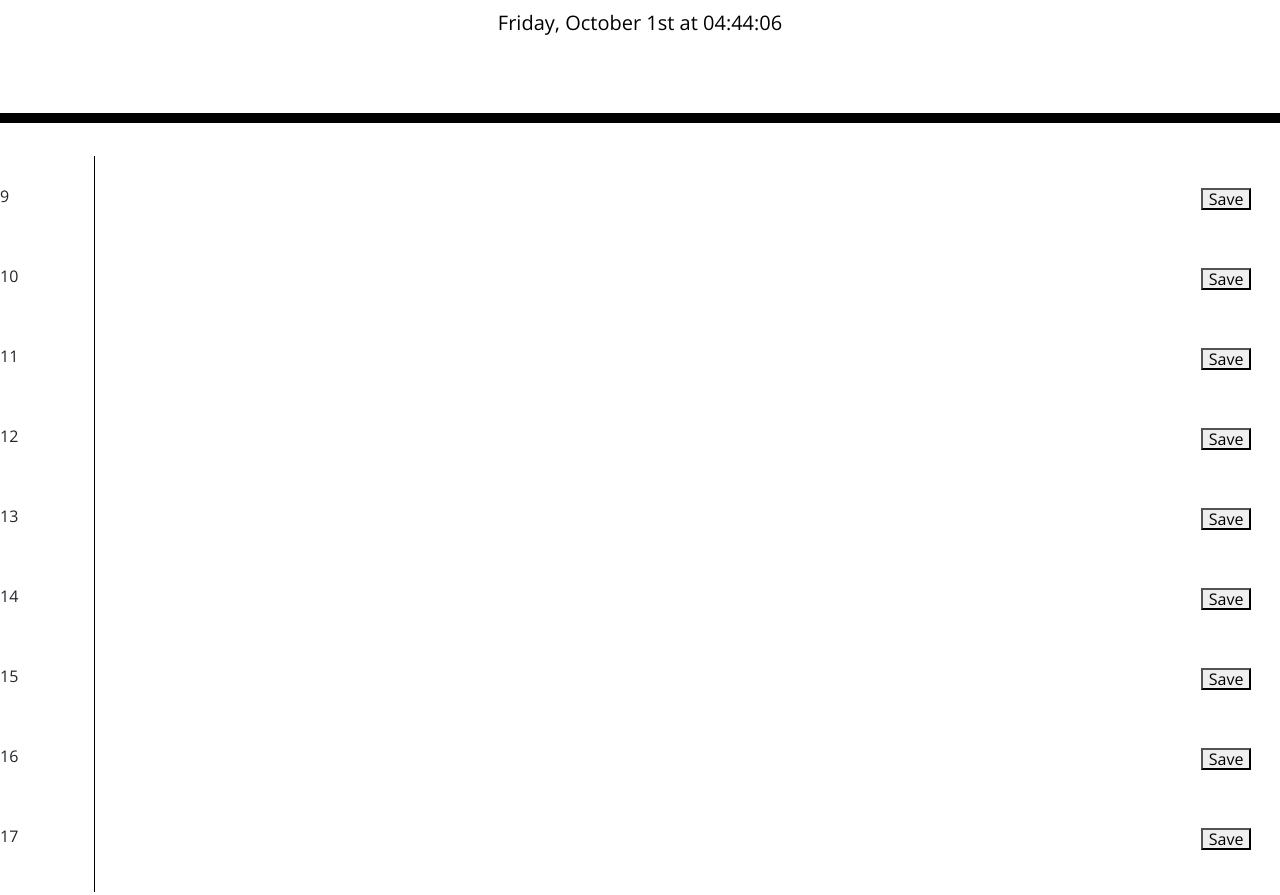
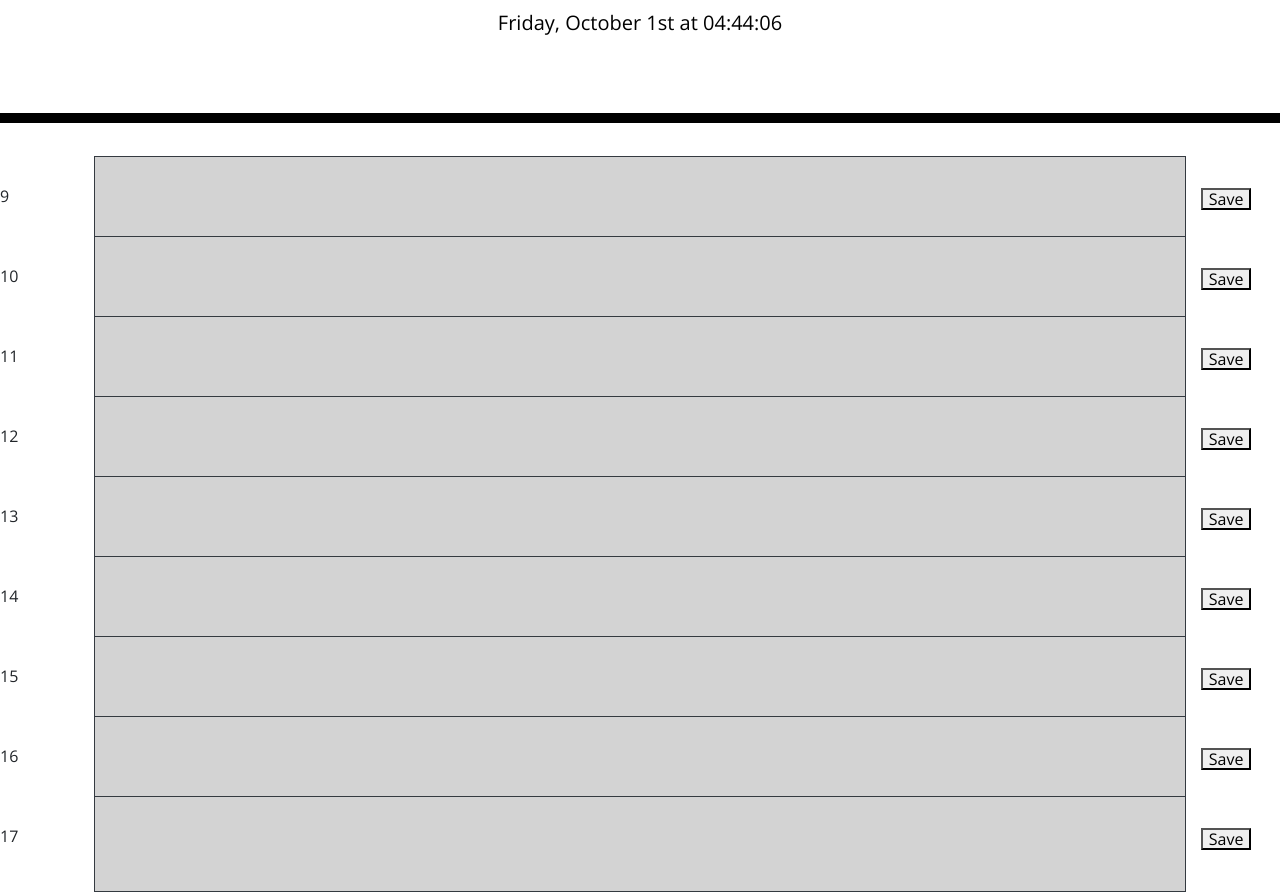
Before and after one commit to ChrisNirschl1/day-planner, a plain HTML site: page index.html in a window 1280 px wide. Shown: the part 181-1076 px from the top of the page. Drawn offline with nearby package versions, Linux system fonts and the light colour scheme.

Commit message:
got color coding to work and defined blocks

```diff
--- a/index.html
+++ b/index.html
@@ -26,7 +26,7 @@
       <div class="time col-1 ">
         <p>9</p>
       </div>
-      <textarea id="9" class="col-10 planner" >
+      <textarea id="9" class="col-10 planner border border-dark past" >
 
       </textarea>
 
@@ -41,7 +41,7 @@
       <div class="time col-1">
         <p>10</p>
       </div>
-      <textarea id="10" class="col-10  planner" >
+      <textarea id="10" class="col-10  planner border border-dark past" >
 
       </textarea>
 
@@ -56,7 +56,7 @@
       <div class="time col-1">
         <p>11</p>
       </div>
-      <textarea id="11" class="col-10 planner" >
+      <textarea id="11" class="col-10 planner border border-dark past" >
 
       </textarea>
 
@@ -71,7 +71,7 @@
       <div class="time col-1">
         <p>12</p>
       </div>
-      <textarea id="12" class="col-10 planner" >
+      <textarea id="12" class="col-10 planner border border-dark past" >
 
       </textarea>
 
@@ -86,7 +86,7 @@
       <div class="time col-1">
         <p>13</p>
       </div>
-      <textarea id="13" class="col-10 planner" >
+      <textarea id="13" class="col-10 planner border border-dark past" >
 
       </textarea>
 
@@ -101,7 +101,7 @@
       <div class="time col-1">
         <p>14</p>
       </div>
-      <textarea id="14" class="col-10 planner" >
+      <textarea id="14" class="col-10 planner border border-dark past" >
 
       </textarea>
 
@@ -116,7 +116,7 @@
       <div class="time col-1">
         <p>15</p>
       </div>
-      <textarea id="15" class="col-10 planner" >
+      <textarea id="15" class="col-10 planner border border-dark past" >
 
       </textarea>
 
@@ -131,7 +131,7 @@
       <div class="time col-1">
         <p>16</p>
       </div>
-      <textarea id="16" class="col-10 planner" >
+      <textarea id="16" class="col-10 planner border border-dark past" >
 
       </textarea>
 
@@ -146,7 +146,7 @@
       <div class="time col-1">
         <p>17</p>
       </div>
-      <textarea id="17" class="col-10 planner" >
+      <textarea id="17" class="col-10 planner border border-dark past" >
 
       </textarea>
 
--- a/script.js
+++ b/script.js
@@ -26,6 +26,7 @@ var hour17 = $("#17")
 
 function changeColor(){
     var plannerTime = moment().format("HH");
+    console.log(plannerTime);
 
     if (plannerTime === "9"){
         $("#9").addClass("present");
@@ -61,8 +62,8 @@ function changeColor(){
         $("#17").addClass("future");
     }
     if (plannerTime === "17"){
-        $("#17").addClass("future");
+        $("#17").addClass("present");
     }
 }
 
-console.log(changeColor)
+changeColor();
```
